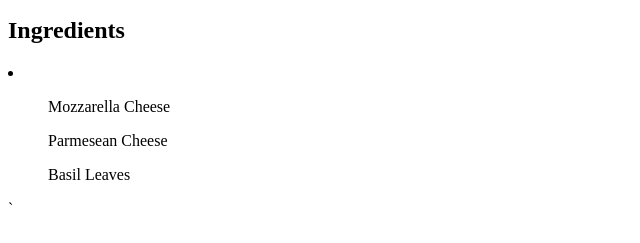
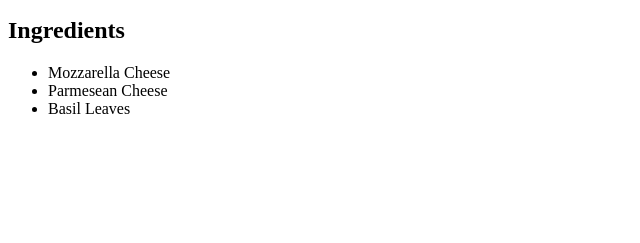
Before and after one commit to jaebum08/brutalist-recipe, a plain HTML site: page recipes/waffled_pizza.html in a window 1280 px wide. Shown: the part 421-664 px from the top of the page, without its empty margins (0-640 px from the left). Drawn offline with Linux system fonts and the light colour scheme.

Commit message:
fixed a typo within the list component

```diff
--- a/recipes/waffled_pizza.html
+++ b/recipes/waffled_pizza.html
@@ -11,10 +11,10 @@
     <img src="https://img.sndimg.com/food/image/upload/w_560,h_315,c_thumb,fl_progressive,q_80/v1/img/recipes/24/26/94/aJ4CI9C3Qo28rWDUxY9T_IMG_1402.jpg" alt="waffled_pizza_dippers">
     <p>Must try late night adventure</p>
     <h2>Ingredients</h2>
-    <li>
-        <ul>Mozzarella Cheese</ul>
-        <ul>Parmesean Cheese</ul>
-        <ul>Basil Leaves</ul>`
-    </li>
+    <ul>
+        <li>Mozzarella Cheese</li>
+        <li>Parmesean Cheese</li>
+        <li>Basil Leaves</li>
+    </ul>
 </body>
 </html>
```
